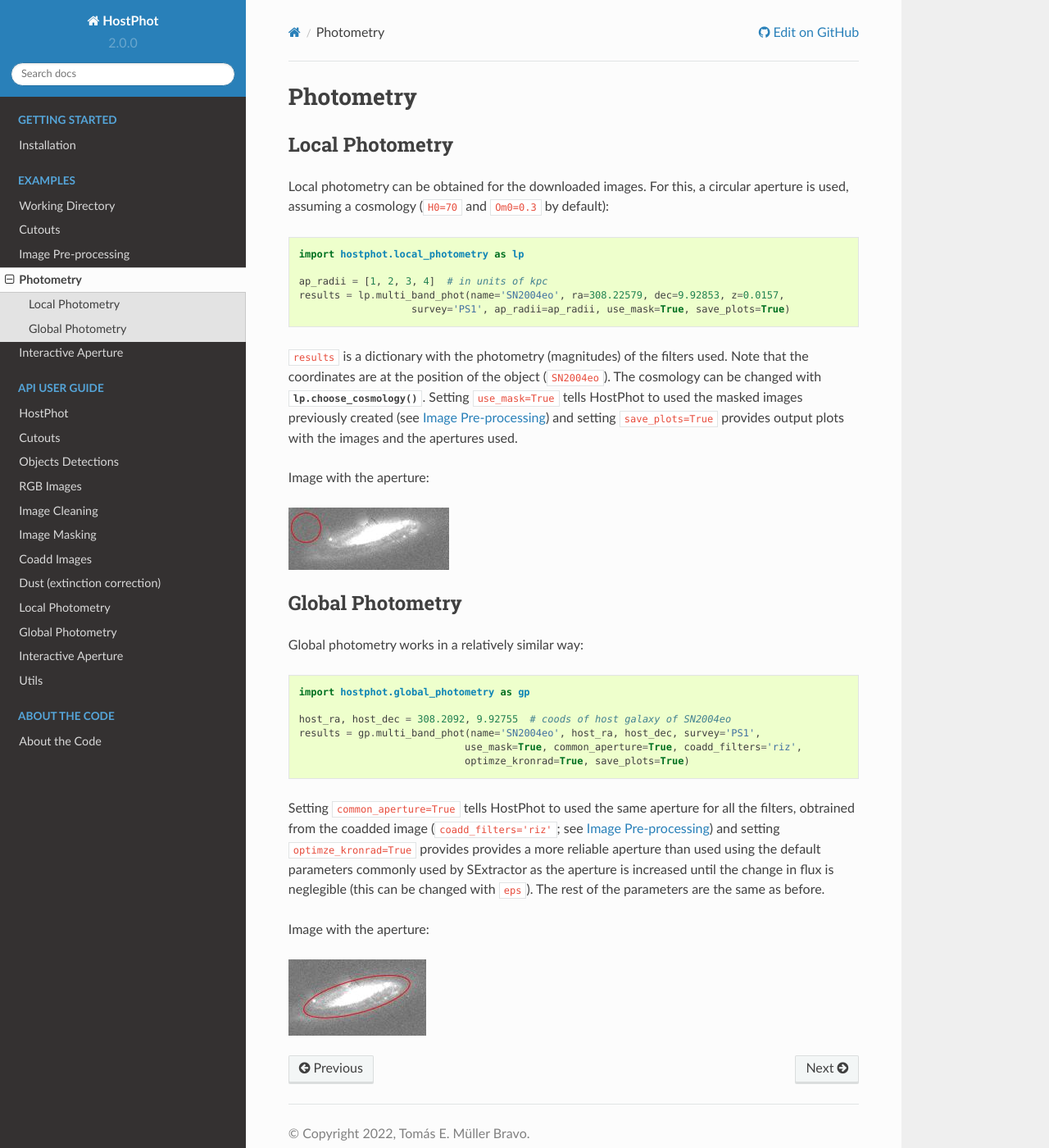
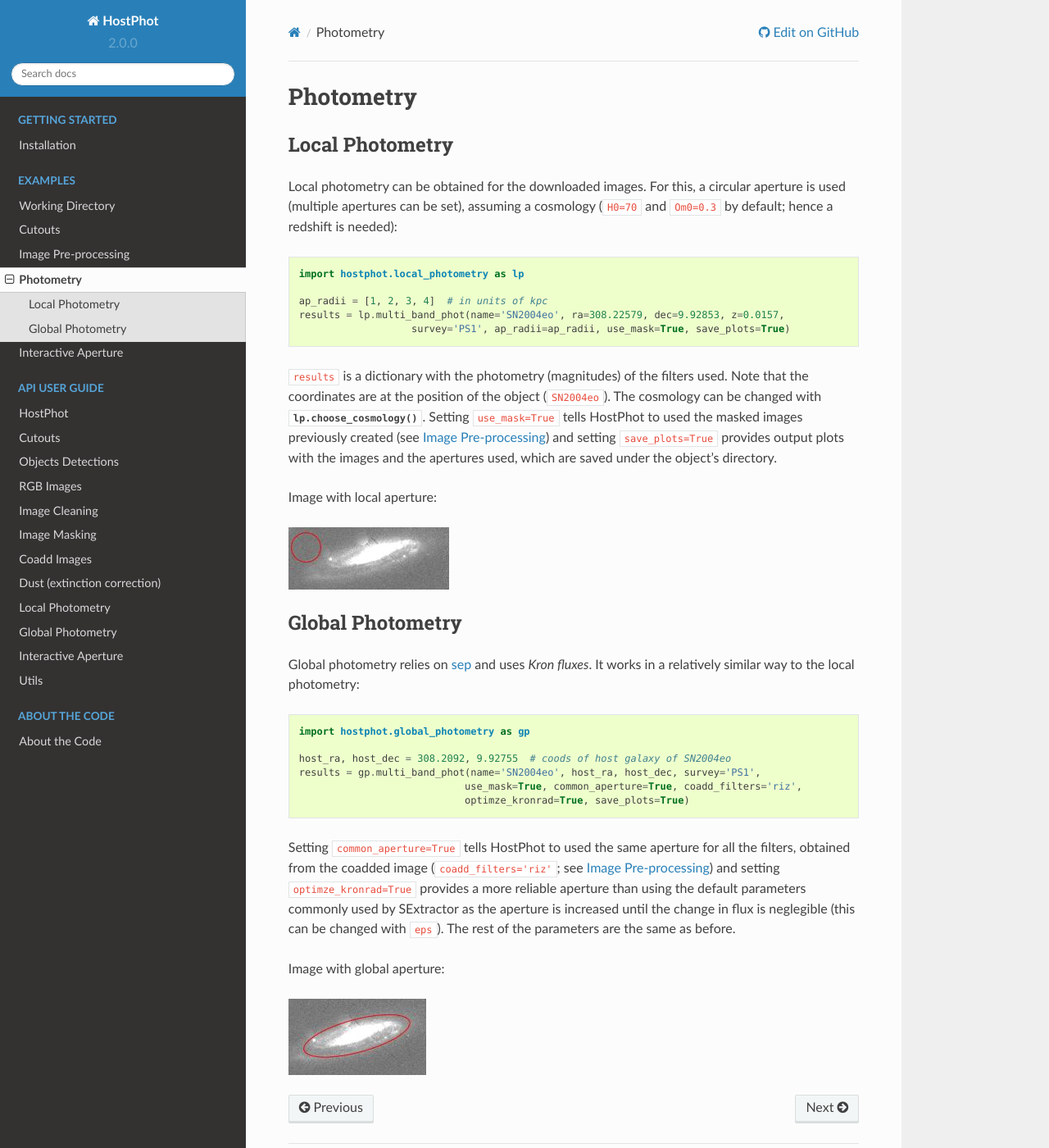
Before and after one commit to temuller/hostphot, a Sphinx documentation site: the page built from docs/examples/photometry_example.rst, in a window 1280 px wide and 1400 px high. Shown: the whole window at 82% size. Built offline with Sphinx 7.4.7 and the Read the Docs theme 2.0.0, drawn with Linux system fonts in a browser that asks for light colours.

Commit message:
minor updates to the docs

```diff
--- a/docs/examples/photometry_example.rst
+++ b/docs/examples/photometry_example.rst
@@ -6,7 +6,7 @@ Photometry
 Local Photometry
 ~~~~~~~~~~~~~~~~
 
-Local photometry can be obtained for the downloaded images. For this, a circular aperture is used, assuming a cosmology (``H0=70`` and ``Om0=0.3`` by default):
+Local photometry can be obtained for the downloaded images. For this, a circular aperture is used (multiple apertures can be set), assuming a cosmology (``H0=70`` and ``Om0=0.3`` by default; hence a redshift is needed):
 
 
 .. code:: python
@@ -18,16 +18,16 @@ Local photometry can be obtained for the downloaded images. For this, a circular
 			   survey='PS1', ap_radii=ap_radii, use_mask=True, save_plots=True)
 
 
-``results`` is a dictionary with the photometry (magnitudes) of the filters used. Note that the coordinates are at the position of the object (``SN2004eo``). The cosmology can be changed with :func:`lp.choose_cosmology()`. Setting ``use_mask=True`` tells HostPhot to used the masked images previously created (see :ref:`Image Pre-processing <preprocessing>`) and setting ``save_plots=True`` provides output plots with the images and the apertures used.
+``results`` is a dictionary with the photometry (magnitudes) of the filters used. Note that the coordinates are at the position of the object (``SN2004eo``). The cosmology can be changed with :func:`lp.choose_cosmology()`. Setting ``use_mask=True`` tells HostPhot to used the masked images previously created (see :ref:`Image Pre-processing <preprocessing>`) and setting ``save_plots=True`` provides output plots with the images and the apertures used, which are saved under the object's directory.
 
-Image with the aperture:
+Image with local aperture:
 
 .. image:: static/local.png
 
 Global Photometry
 ~~~~~~~~~~~~~~~~~
 
-Global photometry works in a relatively similar way:
+Global photometry relies on `sep <https://github.com/kbarbary/sep/>`_ and uses `Kron fluxes`. It works in a relatively similar way to the local photometry:
 
 .. code:: python
 
@@ -38,8 +38,8 @@ Global photometry works in a relatively similar way:
 				    use_mask=True, common_aperture=True, coadd_filters='riz',
 				    optimze_kronrad=True, save_plots=True)
 
-Setting ``common_aperture=True`` tells HostPhot to used the same aperture for all the filters, obtrained from the coadded image (``coadd_filters='riz'``; see :ref:`Image Pre-processing <preprocessing>`) and setting ``optimze_kronrad=True`` provides provides a more reliable aperture than used using the default parameters commonly used by SExtractor as the aperture is increased until the change in flux is neglegible (this can be changed with ``eps``). The rest of the parameters are the same as before.
+Setting ``common_aperture=True`` tells HostPhot to used the same aperture for all the filters, obtained from the coadded image (``coadd_filters='riz'``; see :ref:`Image Pre-processing <preprocessing>`) and setting ``optimze_kronrad=True`` provides a more reliable aperture than using the default parameters commonly used by SExtractor as the aperture is increased until the change in flux is neglegible (this can be changed with ``eps``). The rest of the parameters are the same as before.
 
-Image with the aperture:
+Image with global aperture:
 
 .. image:: static/global.png
```
Also changed, not shown: docs/examples/interactive_aperture.rst (+5 -2 lines), docs/examples/preprocessing.rst (+6 -4 lines), docs/examples/static/mask.png (added), 2 other files.
